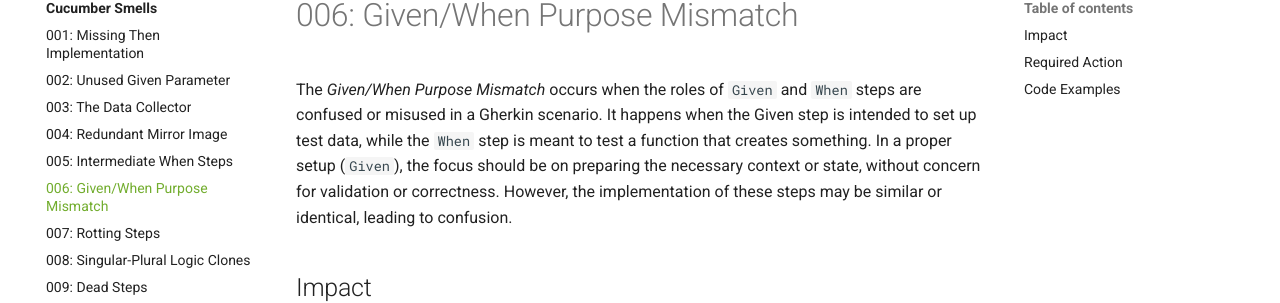
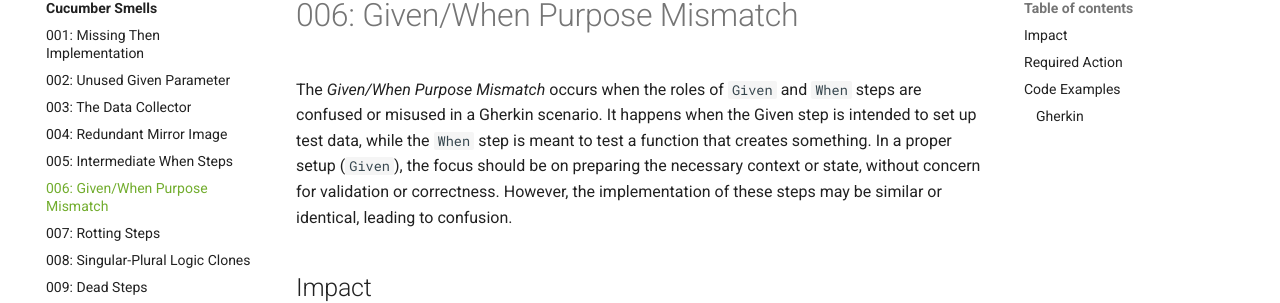
Before and after one commit to Cucumber-Diseases/cucumber-diseases.github.io, an MkDocs documentation site: the page built from docs/smells/006-given-when-purpose-mismatch.md, in a window 1280 px wide and 900 px high. Shown: the part 151-454 px from the top of the window. Built offline with MkDocs 1.6.1 and Material for MkDocs 9.7.7, drawn with Linux system fonts in a browser that asks for light colours.

Commit message:
new chapter gherkin

````diff
--- a/docs/smells/006-given-when-purpose-mismatch.md
+++ b/docs/smells/006-given-when-purpose-mismatch.md
@@ -27,7 +27,7 @@
 Depending on the exact situation different actions may be appropriate.
 
 ## Code Examples
-=== "Gherkin"
+### Gherkin
 ```gherkin title="Customer.feature"
 Scenario: Should be able to create two customer with different names
    Given the customer name is Max Mustermann
````
